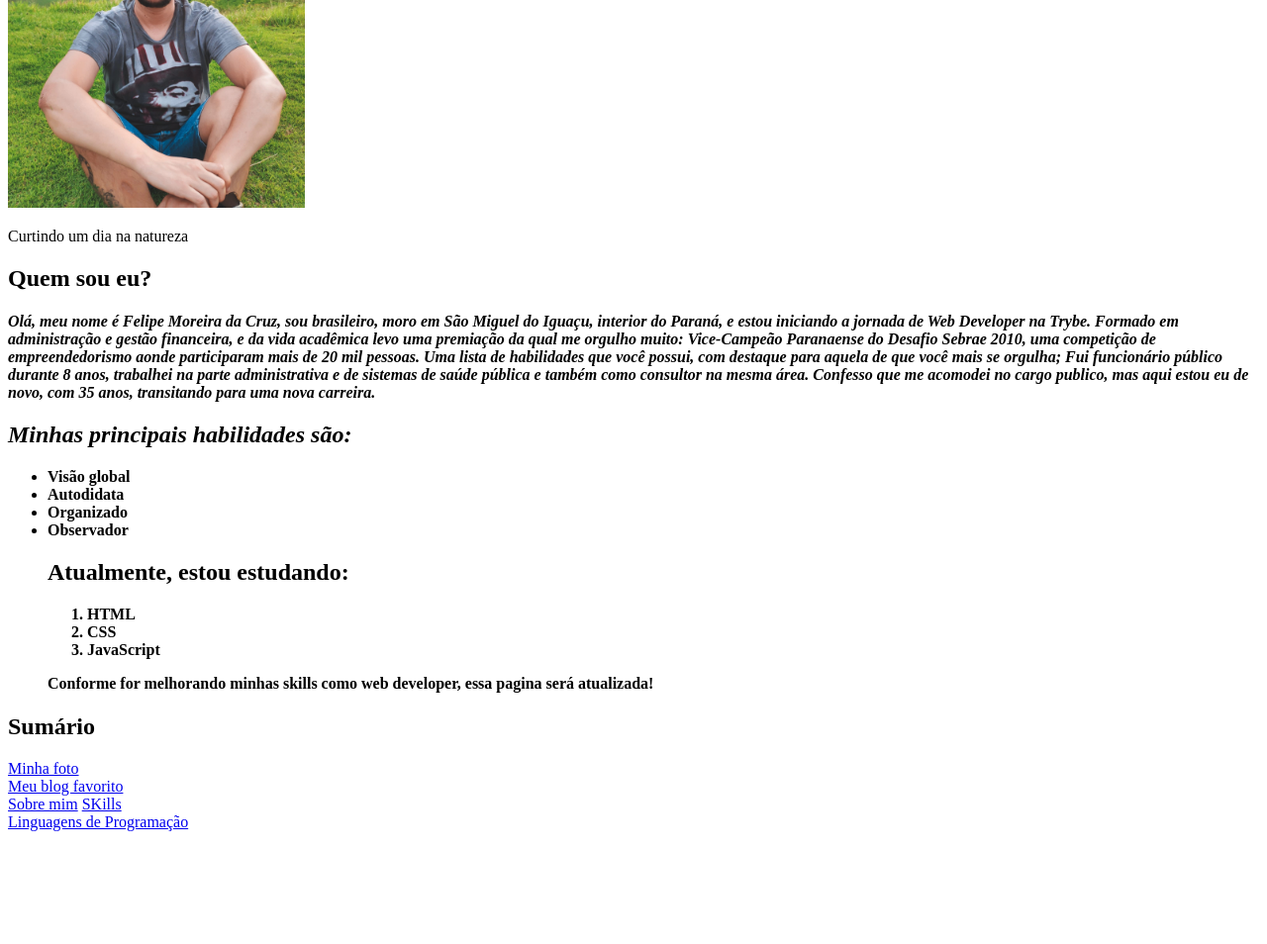
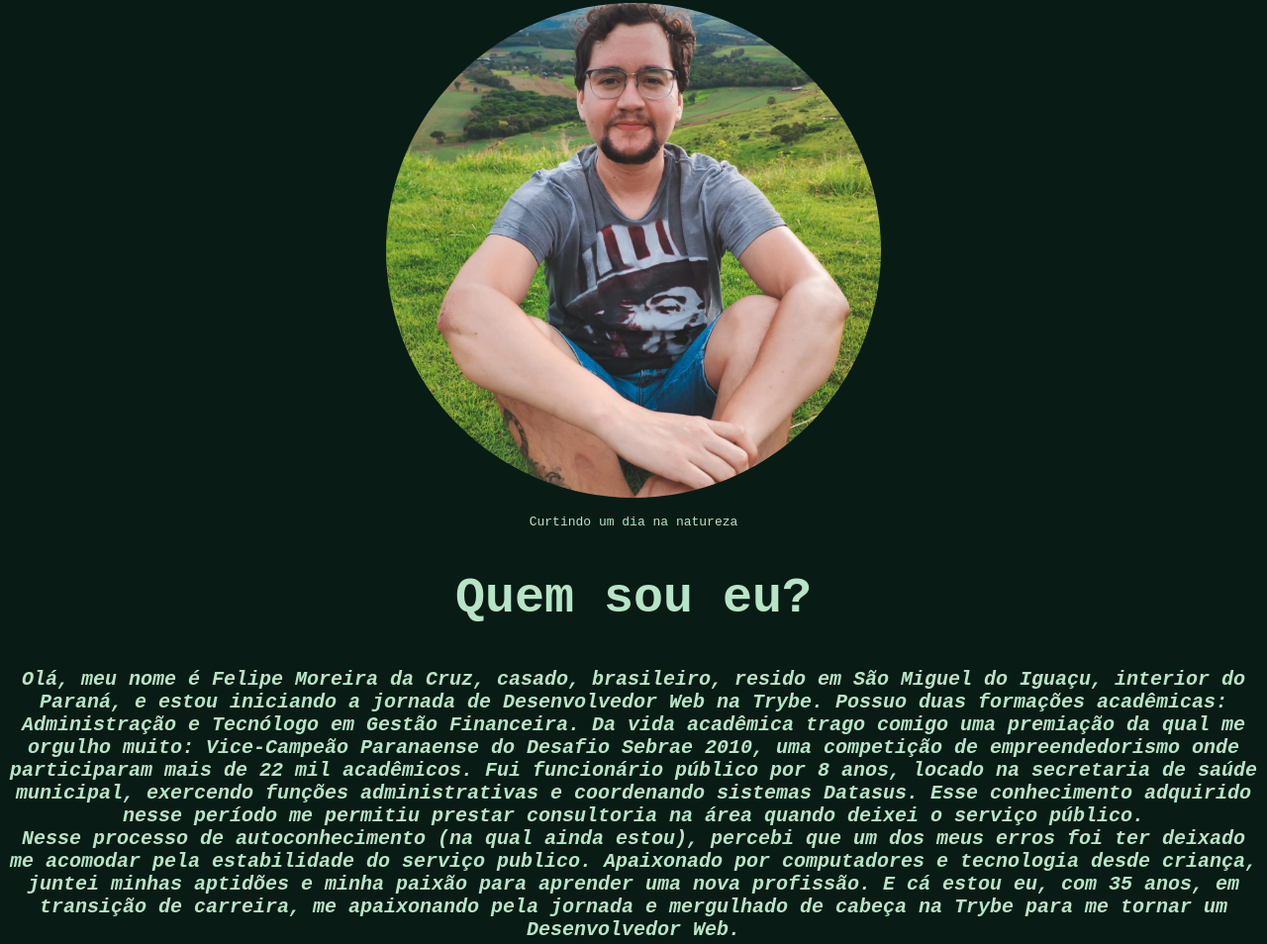
Before and after one commit to felipe1cruz/felipe1cruz.github.io, a plain HTML site: page index.html in a window 1280 px wide. Shown: the part 170-1124 px from the top of the page at 99% size. Before the commit the page ends 1018 px from the top, so only its background shows below. Drawn offline with Linux system fonts and the light colour scheme.

Commit message:
Alterações aula 3.2

```diff
--- a/index.html
+++ b/index.html
@@ -4,38 +4,66 @@
     <meta charset="UTF-8">
     <meta http-equiv="X-UA-Compatible" content="IE=edge">
     <meta name="viewport" content="width=device-width, initial-scale=1.0">
-    <title>Document</title>
+    <title>Felipe Moreira da CRuz</title>
+    <style>
+        body {
+            font-family: monospace;
+            background-color: #081c15;
+            color: #b7e4c7;
+            text-align: center;
+        }
+        img {
+            border-radius: 50%;
+        }
+        h1 {
+            font-size: 70px;
+        }
+        h2 {
+            font-size: 50px;
+        }
+        .size {
+            font-size:20px;
+        }
+
+
+    </style>
+
 </head>
 <body>
     <h1>Felipe Moreira da Cruz</h1>
-    <img src="/Minha Foto.jpg" alt="Felipe Moreira da Cruz" width="300px">
+    <img src="/Minha Foto.jpg" alt="Felipe Moreira da Cruz" width="500px">
    <p>Curtindo um dia na natureza</p>
    <h2><strong>Quem sou eu?</strong></h2>
-   <h4 id="eu"><em>Olá, meu nome é <strong>Felipe Moreira da Cruz</strong>, sou brasileiro, moro em São Miguel do Iguaçu, interior do Paraná, e estou iniciando a jornada de Web
-       Developer na Trybe. Formado em administração e gestão financeira, e da vida acadêmica levo uma premiação da qual me orgulho muito: Vice-Campeão Paranaense do Desafio Sebrae
-       2010, uma competição de empreendedorismo aonde participaram mais de 20 mil pessoas. Uma lista de habilidades que você possui, com destaque para aquela de que você mais se orgulha;
-       Fui funcionário público durante 8 anos, trabalhei na parte administrativa e de sistemas de saúde pública e também como consultor na mesma área.
-       Confesso que me acomodei no cargo publico, mas aqui estou eu de novo, com 35 anos, transitando para uma nova carreira.
+   <h4 id="eu" class="size"><em>Olá, meu nome é <strong>Felipe Moreira da Cruz</strong>, casado, brasileiro, resido em São Miguel do Iguaçu, interior do Paraná, e estou iniciando a jornada de Desenvolvedor Web na Trybe.
+    Possuo duas formações acadêmicas: Administração e Tecnólogo em Gestão Financeira. Da vida acadêmica trago comigo uma premiação da qual me orgulho muito:
+    <em>Vice-Campeão Paranaense do Desafio Sebrae 2010</em>, uma competição de empreendedorismo onde participaram mais de 22 mil acadêmicos. Fui funcionário público por 8 anos, locado
+    na secretaria de saúde municipal, exercendo funções administrativas e coordenando sistemas Datasus. Esse conhecimento adquirido nesse período me permitiu prestar consultoria na área
+    quando deixei o serviço público. <br>
+       Nesse processo de autoconhecimento (na qual ainda estou), percebi que um dos meus erros foi ter deixado me acomodar pela estabilidade do serviço publico.
+       Apaixonado por computadores e tecnologia desde criança, juntei minhas aptidões e minha paixão para aprender uma nova profissão.
+       E cá estou eu, com 35 anos, em transição de carreira, me apaixonando pela jornada e mergulhado de cabeça na Trybe para me tornar um Desenvolvedor Web.
+
        <h2 id="habilidades">Minhas principais habilidades são:</em></h2>
-       <ul>
+       <ul class="size">
            <li>Visão global </li>
            <li>Autodidata</li>
            <li>Organizado</li>
            <li>Observador</li>
         <h2 id="linguagem">Atualmente, estou estudando:</h2>
-        <ol>
+        <ol class="size">
             <li>HTML</li>
             <li>CSS</li>
             <li>JavaScript</li>
+            <li>E crescrendo...</li>
         </ol>
-        <p>Conforme for melhorando minhas skills como web developer, essa pagina será atualizada! </p>
+        <p>Conforme for melhorando minhas skills como Desenvolvedor Web, essa pagina será aprimorada aos poucos </p>
        </ul>
        <h2>Sumário</h2>
-       <a href="/Minha Foto.jpg"> Minha foto</a> <br>
-       <a href="https://www.tecmundo.com.br/" target="_blank"> Meu blog favorito</a> <br>
-       <a href="#eu">Sobre mim</a>
-       <a href="#habilidades">SKills</a> <br>
-       <a href="#linguagem">Linguagens de Programação</a>
+       <a href="/Minha Foto.jpg" class="size"> Minha foto</a> <br>
+       <a href="https://www.tecmundo.com.br/" target="_blank" class="size"> Meu blog favorito</a> <br>
+       <a href="#eu" class="size">Sobre mim</a><br>
+       <a href="#habilidades" class="size">SKills</a> <br>
+       <a href="#linguagem" class="size">Linguagens de Programação</a>
 
 
 </body>
```
